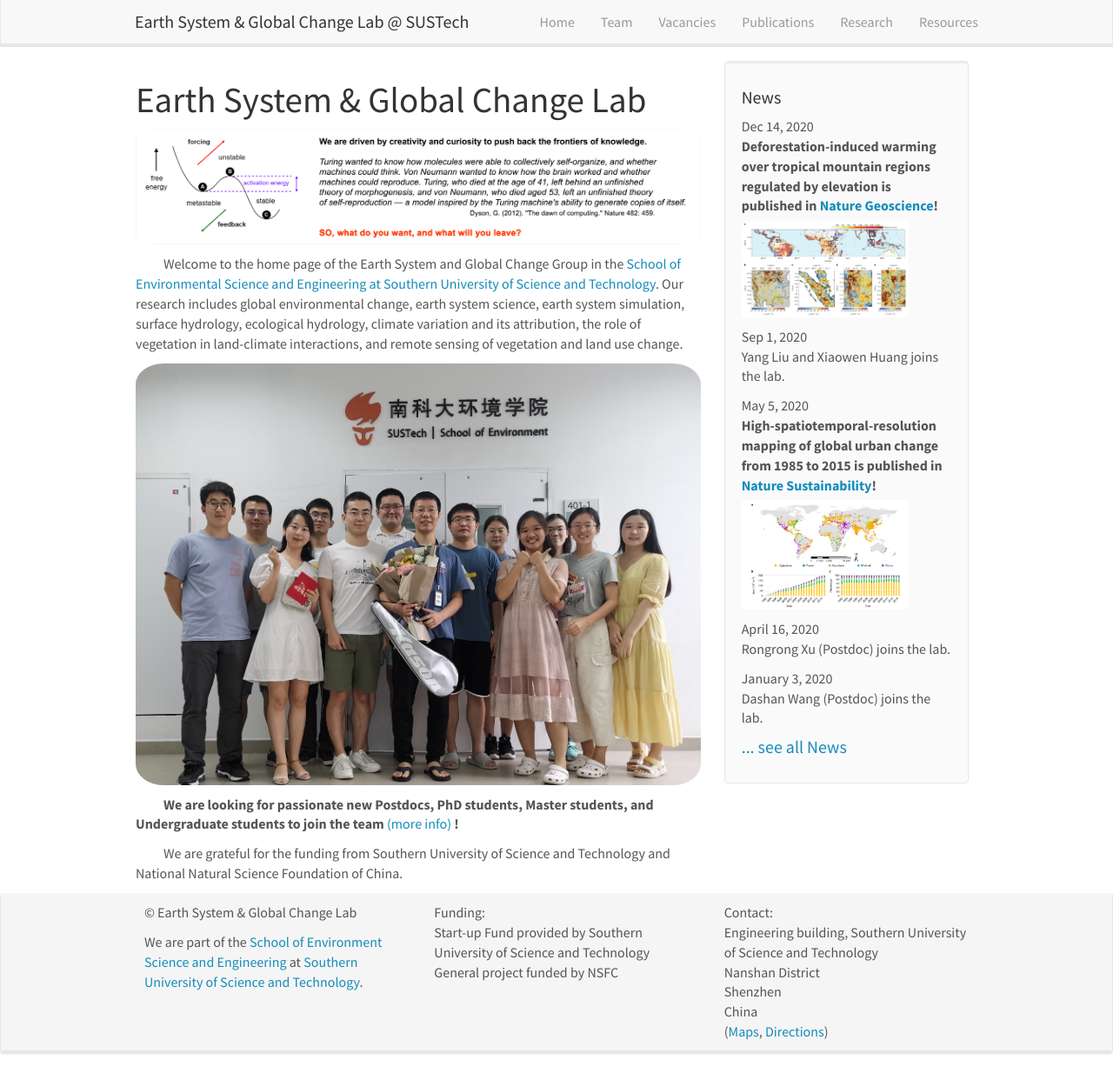
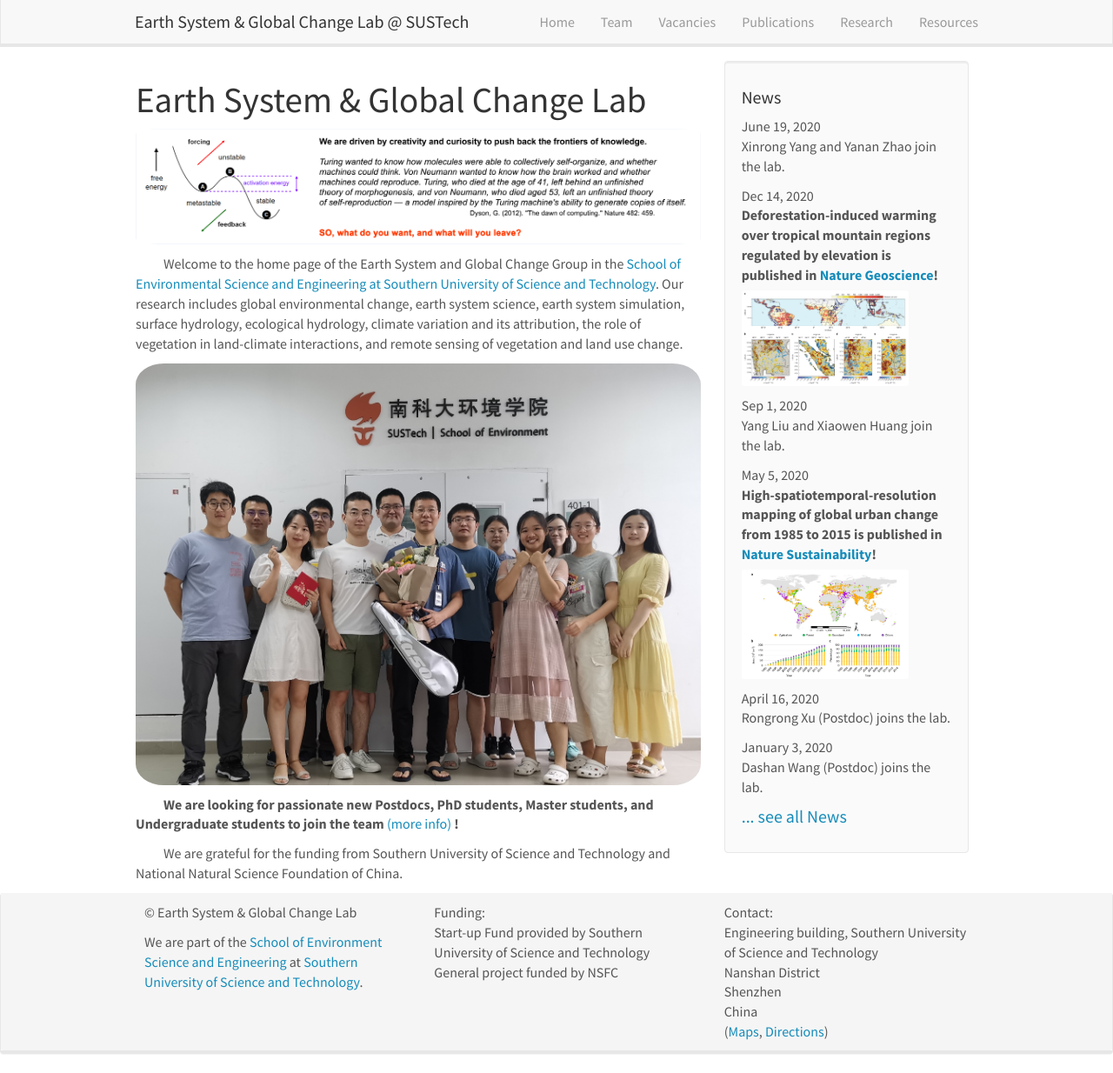
Before and after one commit to xurr2020/xurr2020.github.io, a Jekyll site: the page built from _pages/home.md, in a window 1280 px wide and 1234 px high. Shown: the whole window at 87% size. Built offline with Jekyll 4.4.1, drawn with Linux system fonts in a browser that asks for light colours; nearby versions of some CDN libraries.

Commit message:
Update news.yml

```diff
--- a/_data/news.yml
+++ b/_data/news.yml
@@ -1,15 +1,23 @@
+
+- date: June 19, 2020
+  headline: "Xinrong Yang and Yanan Zhao join the lab."
+
 - date: Dec 14, 2020
   headline: "<b>Deforestation-induced warming over tropical
 mountain regions regulated by elevation is published in <a href='https://www.nature.com/articles/s41561-020-00666-0'>Nature Geoscience</a>!</b><img src='/images/newspic/SFnews2.png' class='img-responsive' style='max-width: 192px' />"
 
+
 - date: Sep 1, 2020
-  headline: "Yang Liu and Xiaowen Huang joins the lab."
+  headline: "Yang Liu and Xiaowen Huang join the lab."
+
 
 - date: May 5, 2020
   headline: "<b>High-spatiotemporal-resolution mapping of global urban change from 1985 to 2015 is published in <a href='https://www.nature.com/articles/s41893-020-0521-x'>Nature Sustainability</a>!</b><img src='/images/newspic/SFnews.png' class='img-responsive' style='max-width: 192px' />"
 
+
 - date: April 16, 2020
   headline: "Rongrong Xu (Postdoc) joins the lab."
 
+
 - date: January 3, 2020
   headline: "Dashan Wang (Postdoc) joins the lab."
```
